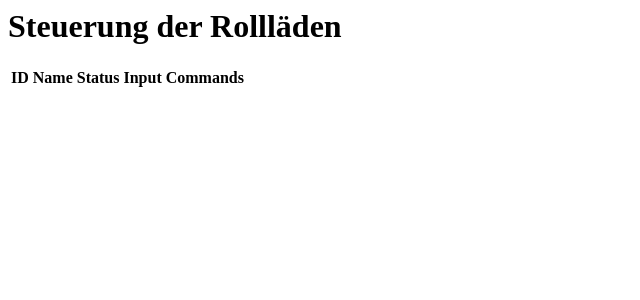
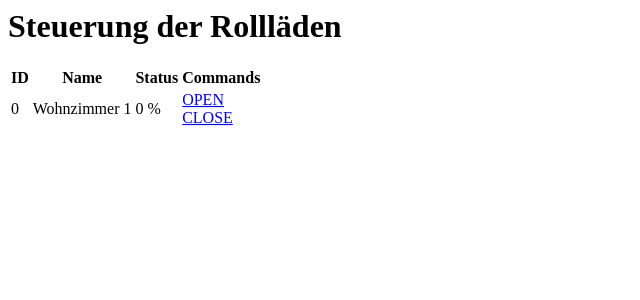
Before and after one commit to storm703/smartHome, a Flask app: page / in a window 1280 px wide. Shown: the top 300 px of the page, without its empty margins (0-640 px from the left). Run offline with Flask 2, Linux system fonts and the light colour scheme; lists and menus that the app fills with data are empty; parts of the project's set-up code (start-up, migrations or seed data) failed here and were passed over.

Commit message:
Erste Struktur der Open und Close Funktionalität auf der Index Seite

```diff
--- a/app.py
+++ b/app.py
@@ -1,14 +1,31 @@
-from flask import Flask, render_template
+from flask import Flask, render_template, redirect
 from arduino import Arduino_Rolladen
+import arduino_interface
 
 app = Flask(__name__)
 
-ard = [Arduino_Rolladen(0, "Wohnzimmer 1")]
+ards = [Arduino_Rolladen(0, "Wohnzimmer 1")]
 
 @app.route('/')
 def index():
+    for a in ards:
+        pass
+        #a.update()
+    return render_template('index.html', ards = ards)
 
-    return render_template('index.html', array = ard)
+@app.route('/open/<int:id>')
+def open(id):
+    #arduino_interface.set(id, 0)
+    return redirect('/')
+
+@app.route('/close/<int:id>')
+def close(id):
+    #arduino_interface.set(id, 100)
+    return redirect('/')
+
+
+
+
 
 if __name__ == "__main__":
     app.run(debug= True)
--- a/arduino.py
+++ b/arduino.py
@@ -9,8 +9,4 @@ class Arduino_Rolladen:
 
 
     def update(self):
-        self.closed = ardunino_interface.get(self.ID)
-
-    def set_closed(self, p):
-        ardunino_interface.set(self.ID, p)
-        # ??? self.update()
+        self.closed = arduino_interface.get(self.ID)
--- a/templates/index.html
+++ b/templates/index.html
@@ -12,9 +12,31 @@
       <th> ID </th>
       <th> Name </th>
       <th> Status </th>
-      <th> Input </th>
+
       <th> Commands </th>
     </tr>
 
+    {% for a in ards %}
+    <tr>
+      <td>
+        {{ a.ID}}
+      </td>
+      <td>
+        {{ a.NAME}}
+      </td>
+      <td>
+        {{ a.closed }} %
+      </td>
+      <td>
+        <a href="/open/{{ a.ID }}">OPEN</a> <br>
+        <a href="/close/{{ a.ID }}">CLOSE</a> <br>
+
+
+      </td>
+
+    </tr>
+    {% endfor %}
+
+
   </table>
 {% endblock %}
```
